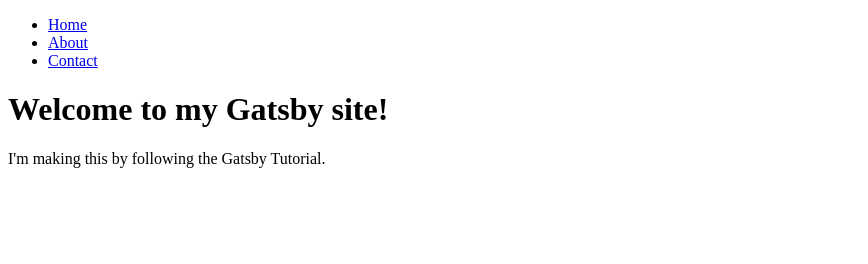
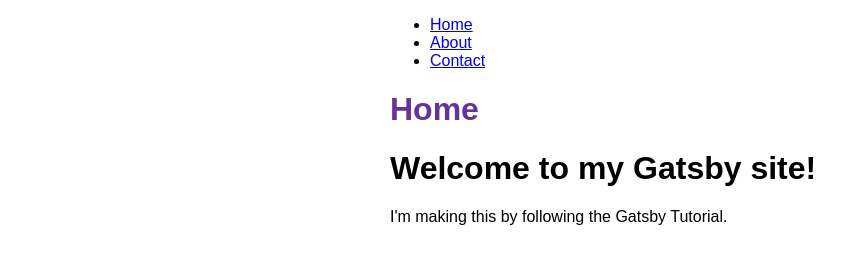
Before and after one commit to fatosidrizi/my-gatsby-site, a Gatsby site: page / in a window 1280 px wide. Shown: the whole page, without its empty margins (0-868 px from the left). Built offline with nearby package versions, Linux system fonts and the light colour scheme; Gatsby itself is replaced by a stand-in of ours.

Commit message:
adding css

```diff
--- a/src/components/Layout.js
+++ /dev/null
@@ -1,21 +0,0 @@
-import { Link } from 'gatsby'
-import React from 'react'
-
-const Layout = ({ pageTitle, pageHeading, children }) => {
-    return (
-        <>
-            <title>{pageTitle}</title>
-            <nav>
-                <ul>
-                    <li><Link to="/">Home</Link></li>
-                    <li><Link to="/about">About</Link></li>
-                    <li><Link to="/contact">Contact</Link></li>
-                </ul>
-            </nav>
-            <h1>{pageHeading}</h1>
-            {children}
-        </>
-    )
-}
-
-export default Layout
--- /dev/null
+++ b/src/components/layout.js
@@ -0,0 +1,28 @@
+import { Link } from 'gatsby'
+import React from 'react'
+import {
+    container,
+    heading,
+    navLinks,
+    navLinkItem,
+    navLinkText
+} from './layout.module.css'
+
+const Layout = ({ pageTitle, pageHeading, children, navLinkItem, navLinkText }) => {
+    return (
+        <main className={container}>
+            <title>{pageTitle}</title>
+            <nav>
+                <ul className={navLinks}>
+                    <li className={navLinkItem}><Link to="/" className={navLinkText}>Home</Link></li>
+                    <li className={navLinkItem}><Link to="/about" className={navLinkText}>About</Link></li>
+                    <li className={navLinkItem}><Link to="/contact" className={navLinkText}>Contact</Link></li>
+                </ul>
+            </nav>
+            <h1 className={heading}>{pageHeading}</h1>
+            {children}
+        </main>
+    )
+}
+
+export default Layout
--- /dev/null
+++ b/src/components/layout.module.css
@@ -0,0 +1,19 @@
+.container {
+    margin: auto;
+    max-width:500px;
+    font-family: sans-serif;
+}
+.heading {
+  color: rebeccapurple;
+}
+.nav-links {
+  display: flex;
+  list-style: none;
+  padding-left: 0;
+}
+.nav-link-item {
+  padding-right: 2rem;
+}
+.nav-link-text {
+  color: black;
+}
--- a/src/pages/about.js
+++ b/src/pages/about.js
@@ -1,5 +1,5 @@
 import React from "react";
-import Layout from "../components/Layout";
+import Layout from "../components/layout";
 
 const AboutPage = () => {
   return (
--- a/src/pages/contact.js
+++ b/src/pages/contact.js
@@ -1,5 +1,5 @@
 import React from 'react'
-import Layout from '../components/Layout'
+import Layout from '../components/layout'
 
 const contact = () => {
     return (
--- a/src/pages/index.js
+++ b/src/pages/index.js
@@ -1,13 +1,11 @@
-import { Link } from "gatsby"
 import * as React from "react"
-import Layout from "../components/Layout"
+import Layout from "../components/layout"
 
 
 // markup
 const IndexPage = () => {
   return (
-    <Layout>
-      <title>Home Page</title>
+    <Layout pageTitle='Home Page' pageHeading='Home'>
       <h1>Welcome to my Gatsby site!</h1>
       <p>I'm making this by following the Gatsby Tutorial.</p>
     </Layout>
```
